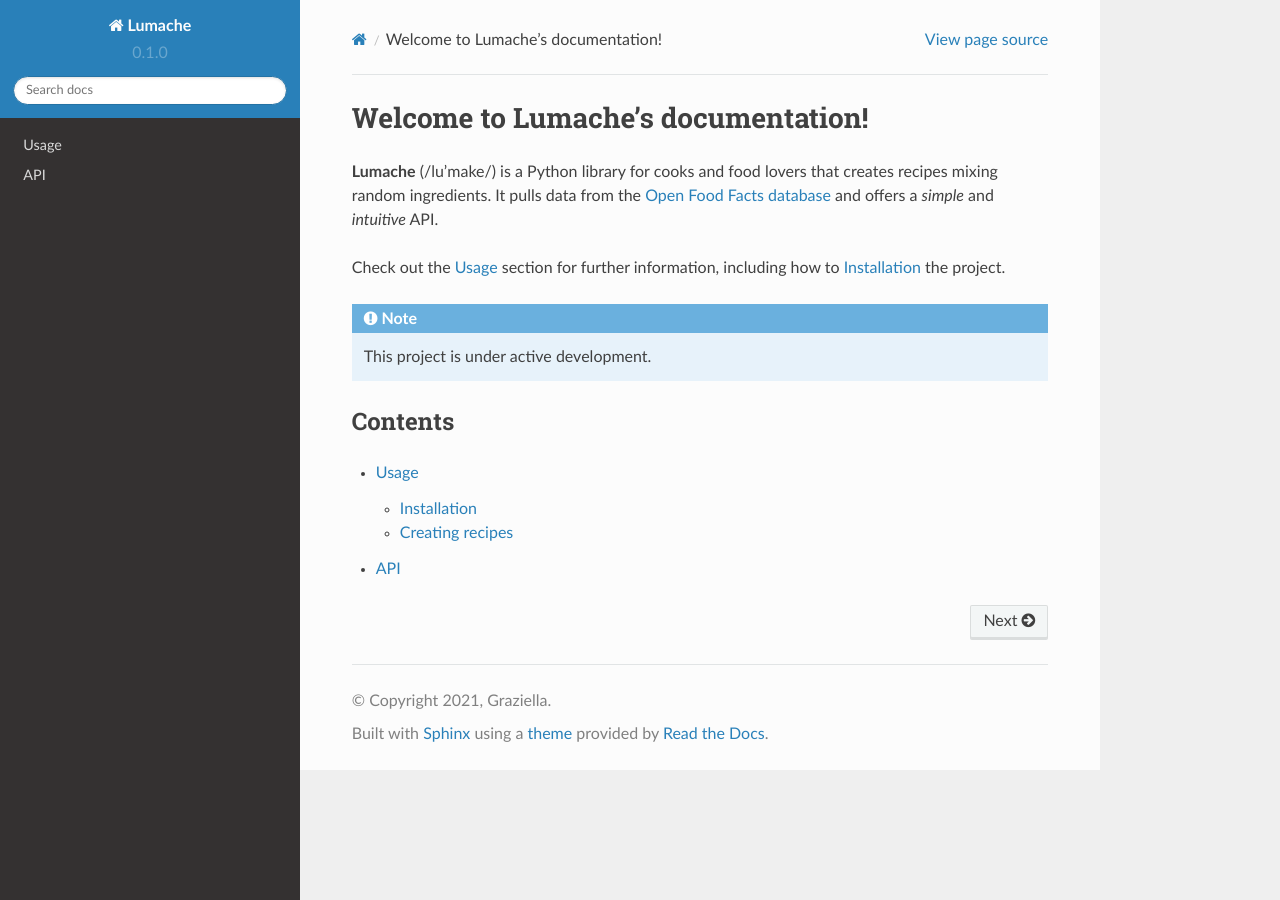
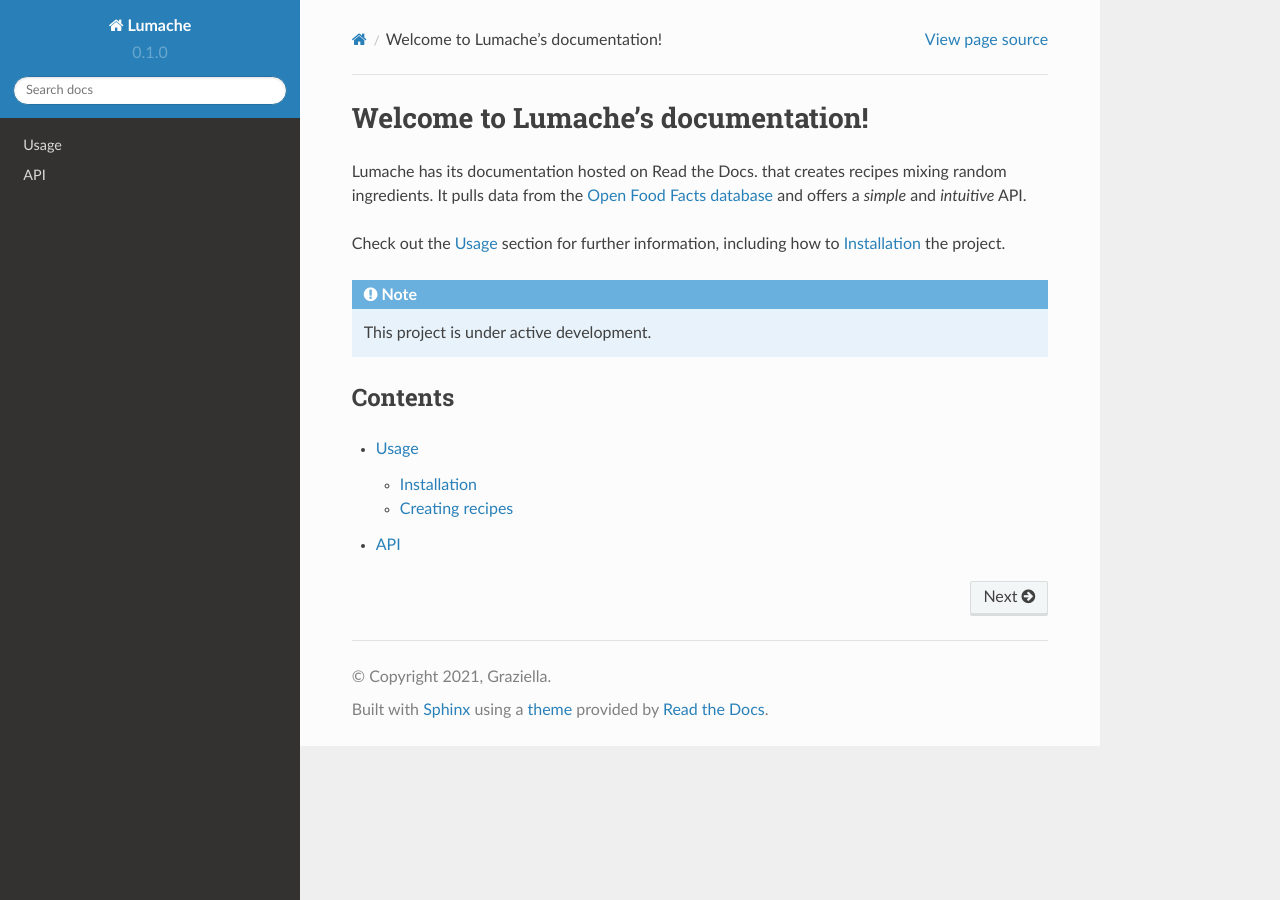
Before and after one commit to AmanPython/ReadtheDocs, a Sphinx documentation site: the page built from docs/source/index.rst, in a window 1280 px wide. Built offline with Sphinx 7.4.7 and the Read the Docs theme 2.0.0, drawn with Linux system fonts in a browser that asks for light colours.

Commit message:
First Update
Updating the documentation.

```diff
--- a/docs/source/index.rst
+++ b/docs/source/index.rst
@@ -1,7 +1,7 @@
 Welcome to Lumache's documentation!
 ===================================
 
-**Lumache** (/lu'make/) is a Python library for cooks and food lovers
+Lumache has its documentation hosted on Read the Docs.
 that creates recipes mixing random ingredients.
 It pulls data from the `Open Food Facts database <https://world.openfoodfacts.org/>`_
 and offers a *simple* and *intuitive* API.
```
